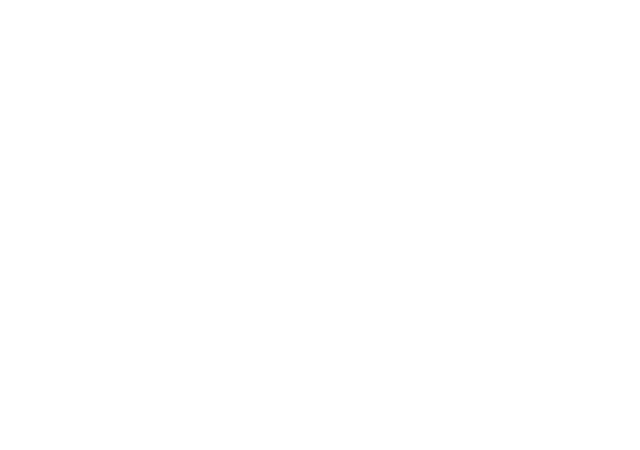
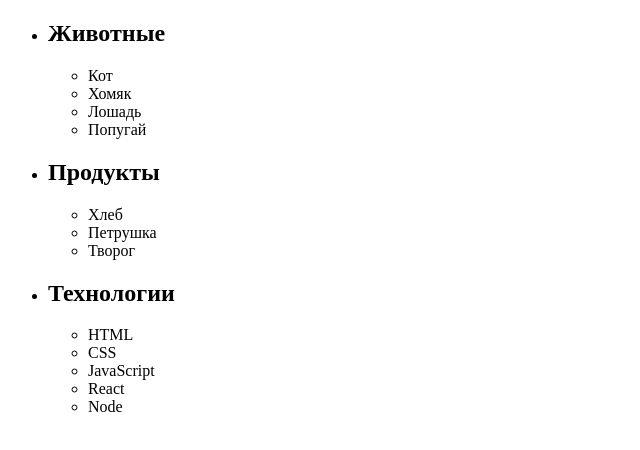
Before and after one commit to FortuneFame/goit-js-hw-07, a plain HTML site: page index.html in a window 1280 px wide. Shown: the whole page, without its empty margins (0-640 px from the left). Drawn offline with Linux system fonts and the light colour scheme.

Commit message:
Добавила разметку HTML для задания №1

```diff
--- a/index.html
+++ b/index.html
@@ -6,7 +6,36 @@
     <title>Document</title>
 </head>
 <body>
-    <!-- <script type="module" src="./task-01.js"></script> -->
+    <ul id="categories">
+        <li class="item">
+            <h2>Животные</h2>
+            <ul>
+                <li>Кот</li>
+                <li>Хомяк</li>
+                <li>Лошадь</li>
+                <li>Попугай</li>
+            </ul>
+        </li>
+        <li class="item">
+            <h2>Продукты</h2>
+            <ul>
+                <li>Хлеб</li>
+                <li>Петрушка</li>
+                <li>Творог</li>
+            </ul>
+        </li>
+        <li class="item">
+            <h2>Технологии</h2>
+            <ul>
+                <li>HTML</li>
+                <li>CSS</li>
+                <li>JavaScript</li>
+                <li>React</li>
+                <li>Node</li>
+            </ul>
+        </li>
+    </ul>
+    <script type="module" src="./task-01.js"></script>
     <!-- <script type="module" src="./task-02.js"></script> -->
     <!-- <script type="module" src="./task-03.js"></script> -->
     <!-- <script type="module" src="./task-04.js"></script> -->
```
